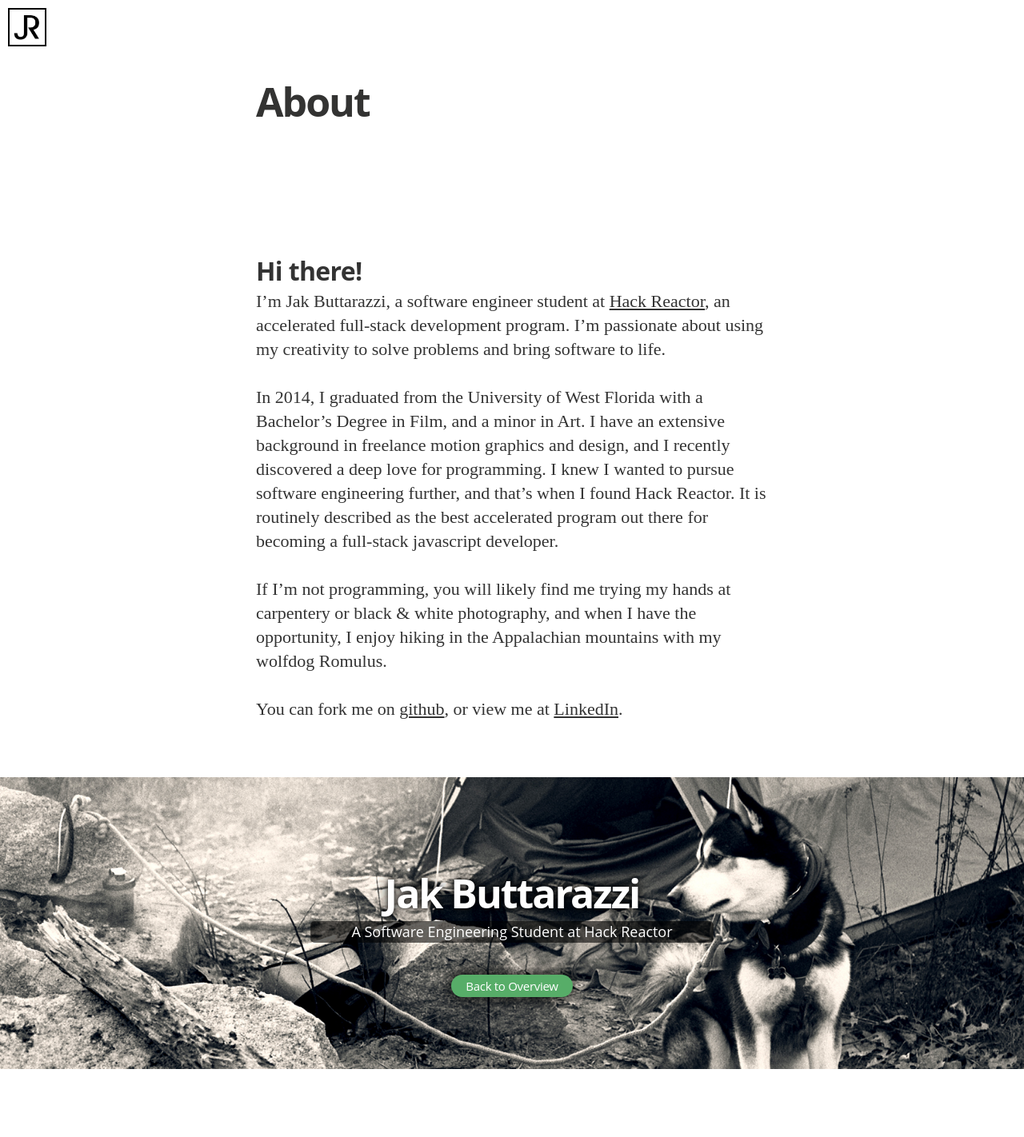
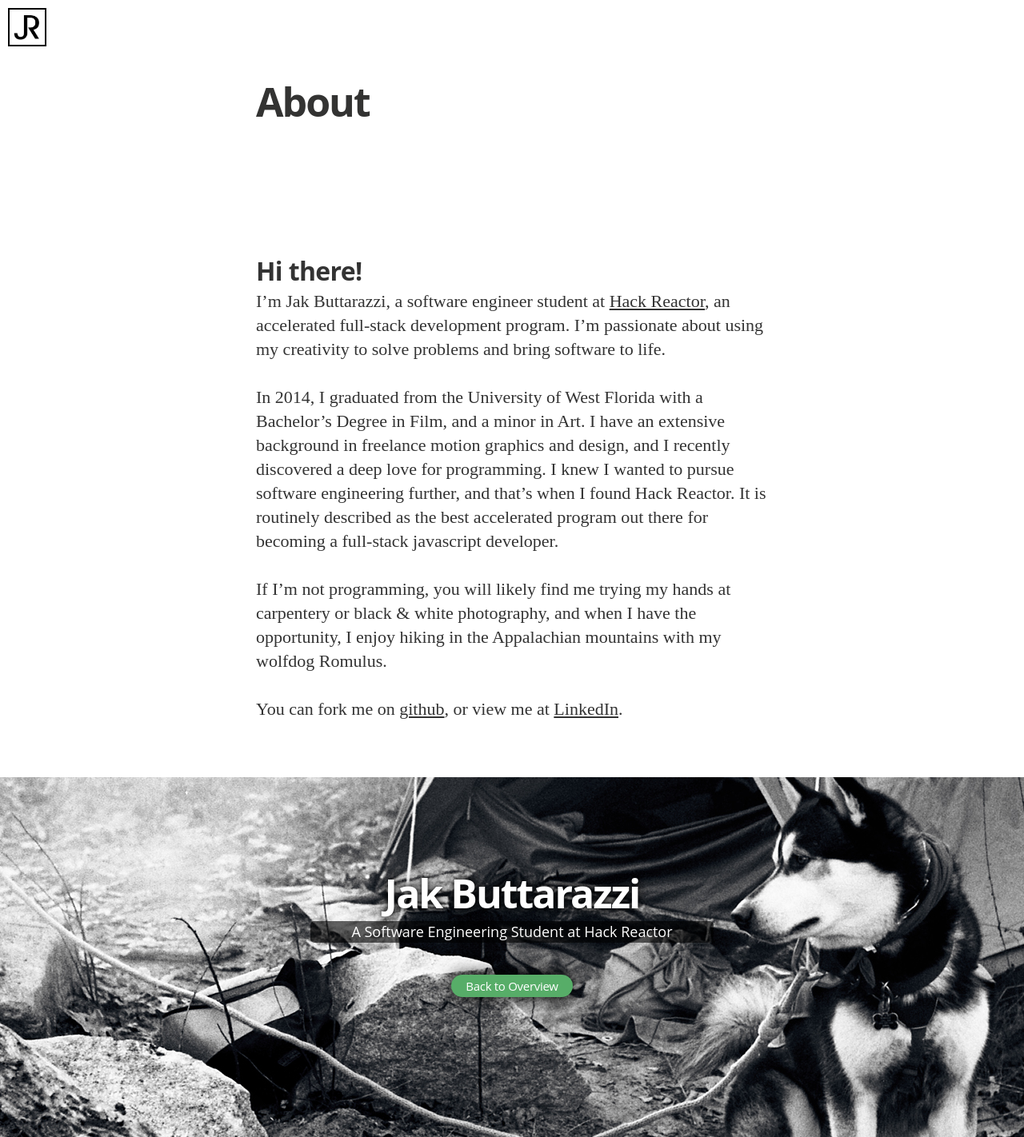
Before and after one commit to JakRazzi/JakRazzi.github.io, a Jekyll site: the page built from about.md, in a window 1280 px wide. Shown: the whole page at 80% size. Built offline with Jekyll 4.4.1, drawn with Linux system fonts in a browser that asks for light colours; nearby versions of some CDN libraries; some web fonts are replaced; before the commit the page ends 1337 px from its top, so only the background shows below that.

Commit message:
Made site.cover scale correctly for mobile

```diff
--- a/css/main.sass
+++ b/css/main.sass
@@ -73,6 +73,9 @@
     bottom: 0
     z-index: 1
     text-indent: -9999px
+    @media (max-width: 1220px)
+      background-position: right
+      right: -355px
 
 .blog-header
   width: 100%
@@ -535,6 +538,7 @@
       color: #333
 
 .bottom-closer
+  height: 450px
   width: 100%
   position: relative
   overflow: hidden
```
Also changed, not shown: assets/images/rom-camp.jpg.
